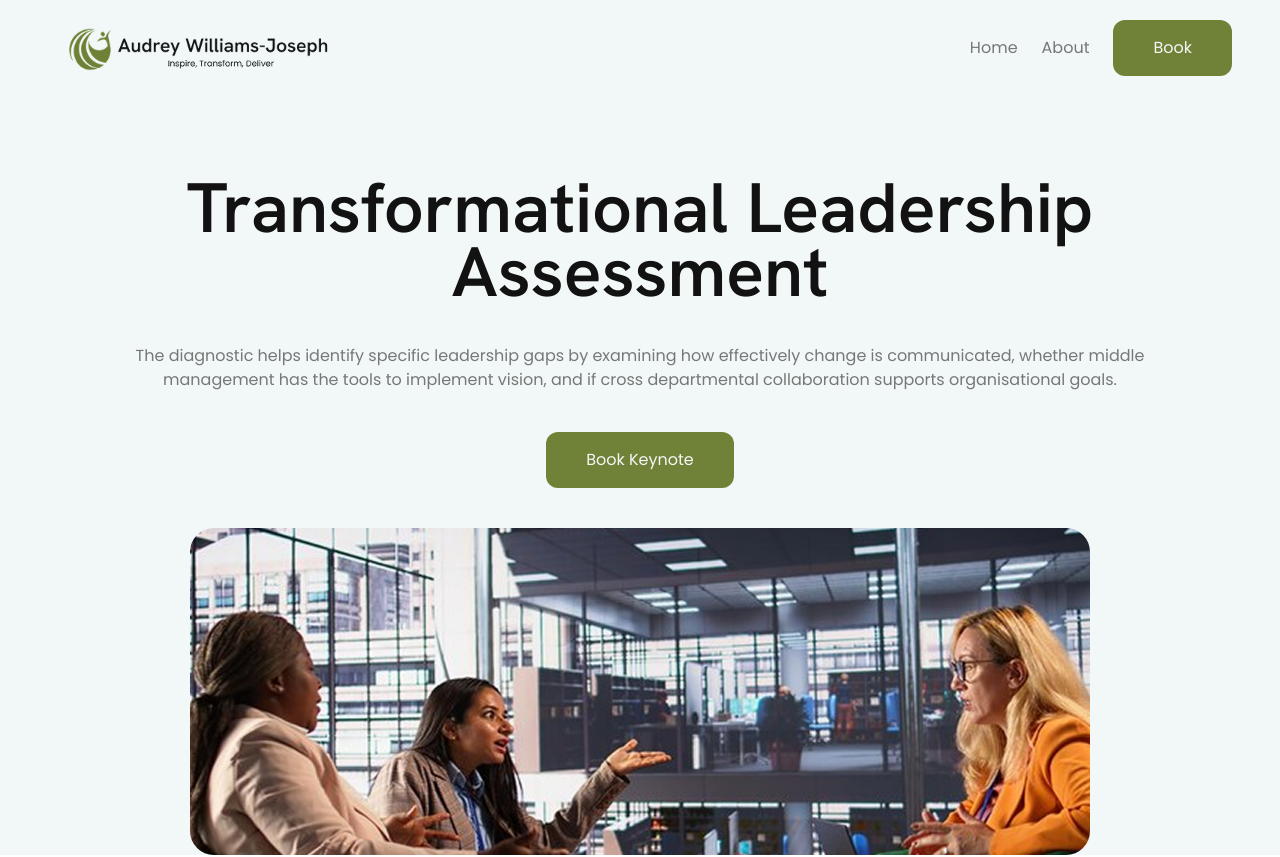
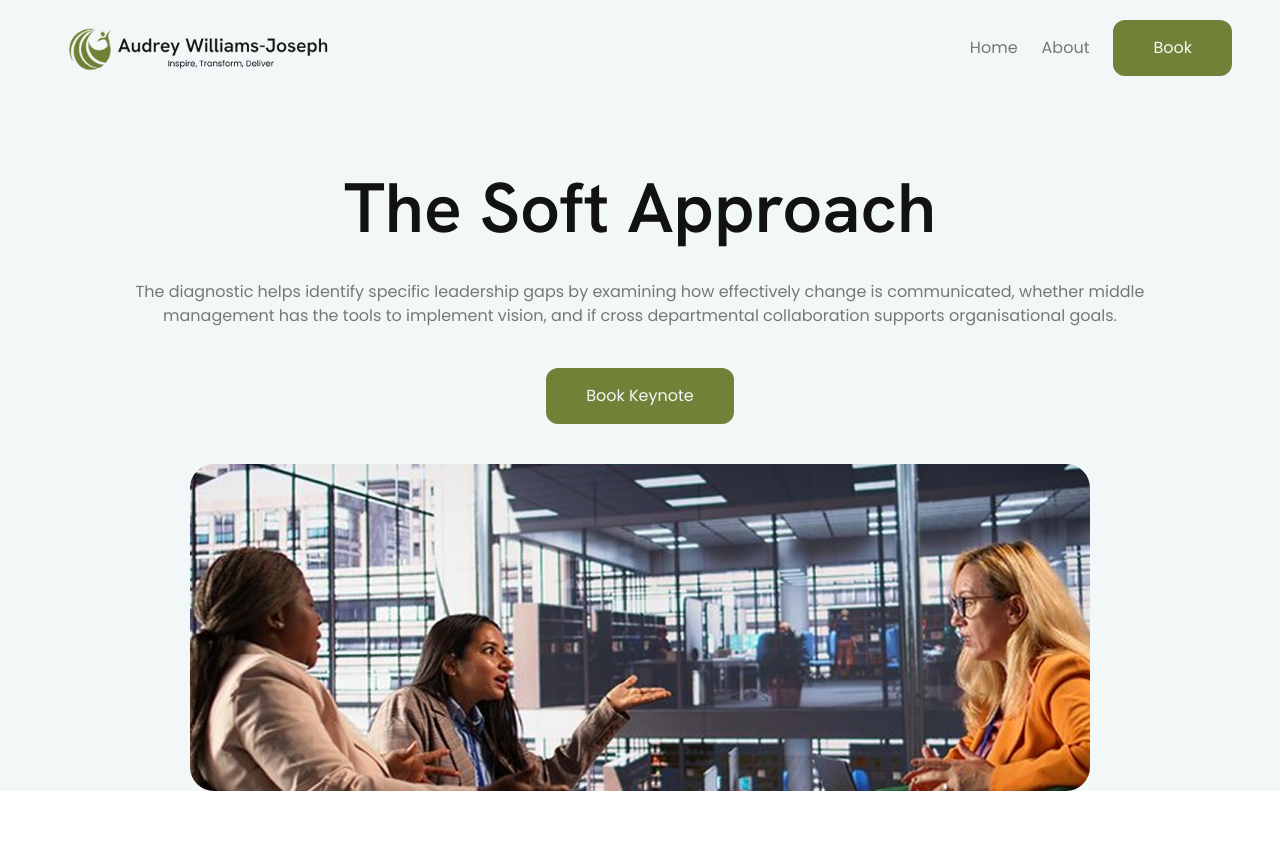
Before and after one commit to AChris-T/audreywebsite, a React (Vite) app: page /transformational in a window 1280 px wide. Shown: the top 857 px of the page. Built offline with nearby package versions, Linux system fonts and the light colour scheme.

Commit message:
made changes

```diff
--- a/src/components/OutHero.jsx
+++ b/src/components/OutHero.jsx
@@ -8,7 +8,7 @@ export default function OutHero() {
     <div className=" flex flex-col gap-10">
       <div className="bg-[#F2F8F8] px-2 md:px-12 pt-44  flex justify-center items-center flex-col gap-10 ">
         <h3 className="han font-semibold text-3xl md:text-[70px] text-center md:leading-16 text-[#121212]">
-          Achieving "Outstanding" with Ofsted Frameworks{' '}
+          Making Outstanding Inevitable
         </h3>
         <p className="text-center md:px-[76px] text-[#777777]">
           Achieving "Outstanding" ratings from regulatory bodies such as Ofsted
--- a/src/components/THero.jsx
+++ b/src/components/THero.jsx
@@ -6,7 +6,7 @@ export default function THero() {
   return (
     <div className="bg-[#F2F8F8] pt-44 px-2 md:px-12 flex justify-center items-center flex-col gap-10 ">
       <h3 className="han font-semibold text-3xl md:text-[70px] text-center md:leading-16 text-[#121212]">
-        Transformational Leadership Assessment
+        The Soft Approach
       </h3>
       <p className="text-center md:px-[76px] text-[#777777]">
         The diagnostic helps identify specific leadership gaps by examining how
```
